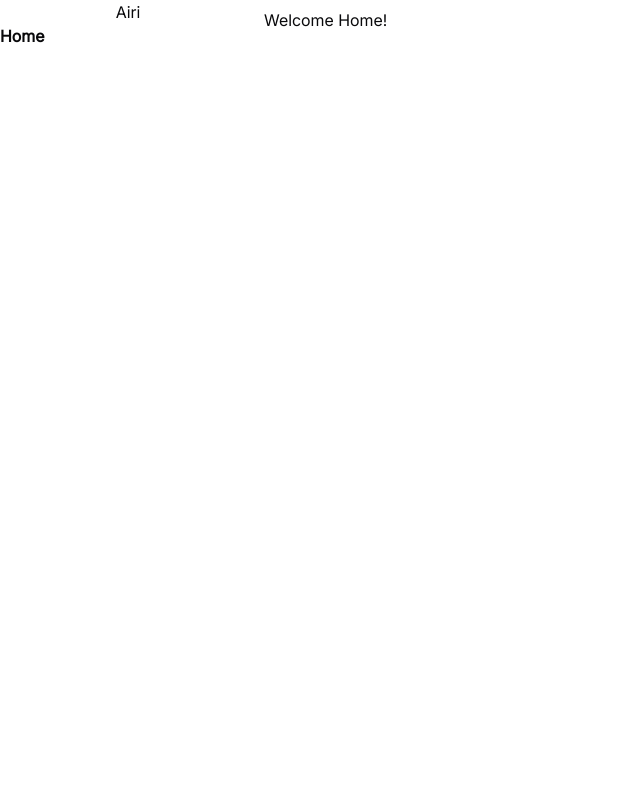
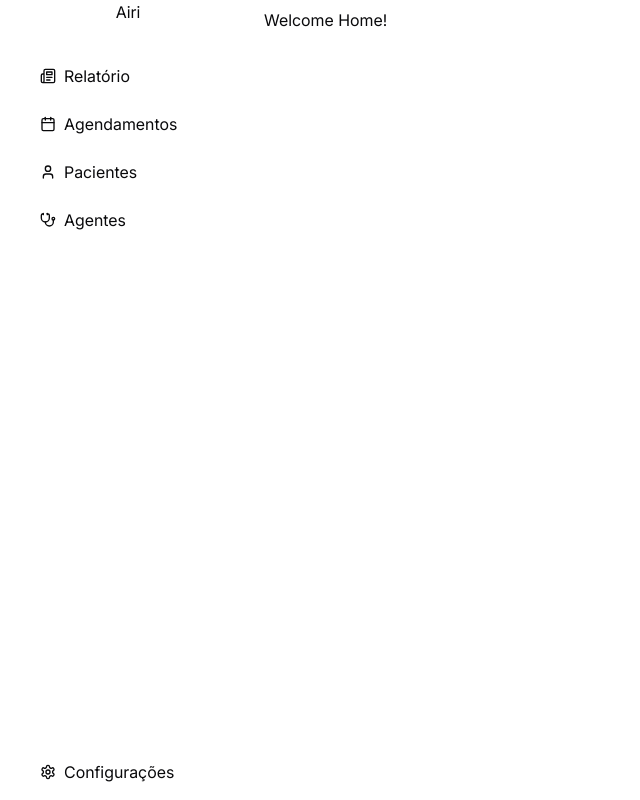
Before and after one commit to iarlo/airi, a React (Vite) app: page / in a window 1280 px wide. Shown: the whole page, without its empty margins (0-640 px from the left). Built offline with nearby package versions, Linux system fonts and the light colour scheme.

Commit message:
feat(navbar): add style to navegation component

```diff
--- /dev/null
+++ b/config/routes.ts
@@ -0,0 +1,29 @@
+import { Calendar, Newspaper, Settings, Stethoscope, User } from 'lucide-react';
+
+export const navbarLinks = [
+  {
+    icon: Newspaper,
+    name: 'Relatório',
+    path: '/',
+  },
+  {
+    icon: Calendar,
+    name: 'Agendamentos',
+    path: '/appointment',
+  },
+  {
+    icon: User,
+    name: 'Pacientes',
+    path: '/user',
+  },
+  {
+    icon: Stethoscope,
+    name: 'Agentes',
+    path: '/agent',
+  },
+  {
+    icon: Settings,
+    name: 'Configurações',
+    path: '/settings',
+  },
+];
--- a/package.json
+++ b/package.json
@@ -48,6 +48,7 @@
     "@tauri-apps/plugin-shell": ">=2.0.0-rc.0",
     "class-variance-authority": "^0.7.0",
     "clsx": "^2.1.1",
+    "lucide-react": "^0.427.0",
     "react": "^18.2.0",
     "react-dom": "^18.2.0",
     "tailwind-merge": "^2.5.0",
--- a/routes/__root.tsx
+++ b/routes/__root.tsx
@@ -1,19 +1,39 @@
+import { navbarLinks } from '@config/routes';
 import { createRootRoute, Link, Outlet } from '@tanstack/react-router';
+import { cn } from '@utils/cn';
 
-export const Route = createRootRoute({
-  component: () => (
+const rootComponent = () => {
+  return (
     <>
       <aside>
         <header>Airi</header>
-        <nav>
-          <Link to="/" className="[&.active]:font-bold">
-            Home
-          </Link>
+        <nav
+          className={cn(
+            // Mobile
+            'flex flex-row gap-2 w-full items-center max-w-full px-6 py-8 max-md:[&_span]:hidden',
+            // Desktop
+            'md:flex-col md:gap-2 md:h-full md:items-center md:px-6 md:py-8'
+          )}
+        >
+          {navbarLinks.map(({ icon: Icon, name, path }) => (
+            <Link
+              key={path}
+              to={path}
+              className="flex flex-nowrap gap-2 items-center last-of-type:mt-auto p-2 px-4 rounded-lg w-full max-md:justify-center"
+            >
+              <Icon size={16} />
+              <span>{name}</span>
+            </Link>
+          ))}
         </nav>
       </aside>
       <main>
         <Outlet />
       </main>
     </>
-  ),
+  );
+};
+
+export const Route = createRootRoute({
+  component: rootComponent,
 });
```
Also changed, not shown: 1 other file (tests, documents, lock files or other folders).
